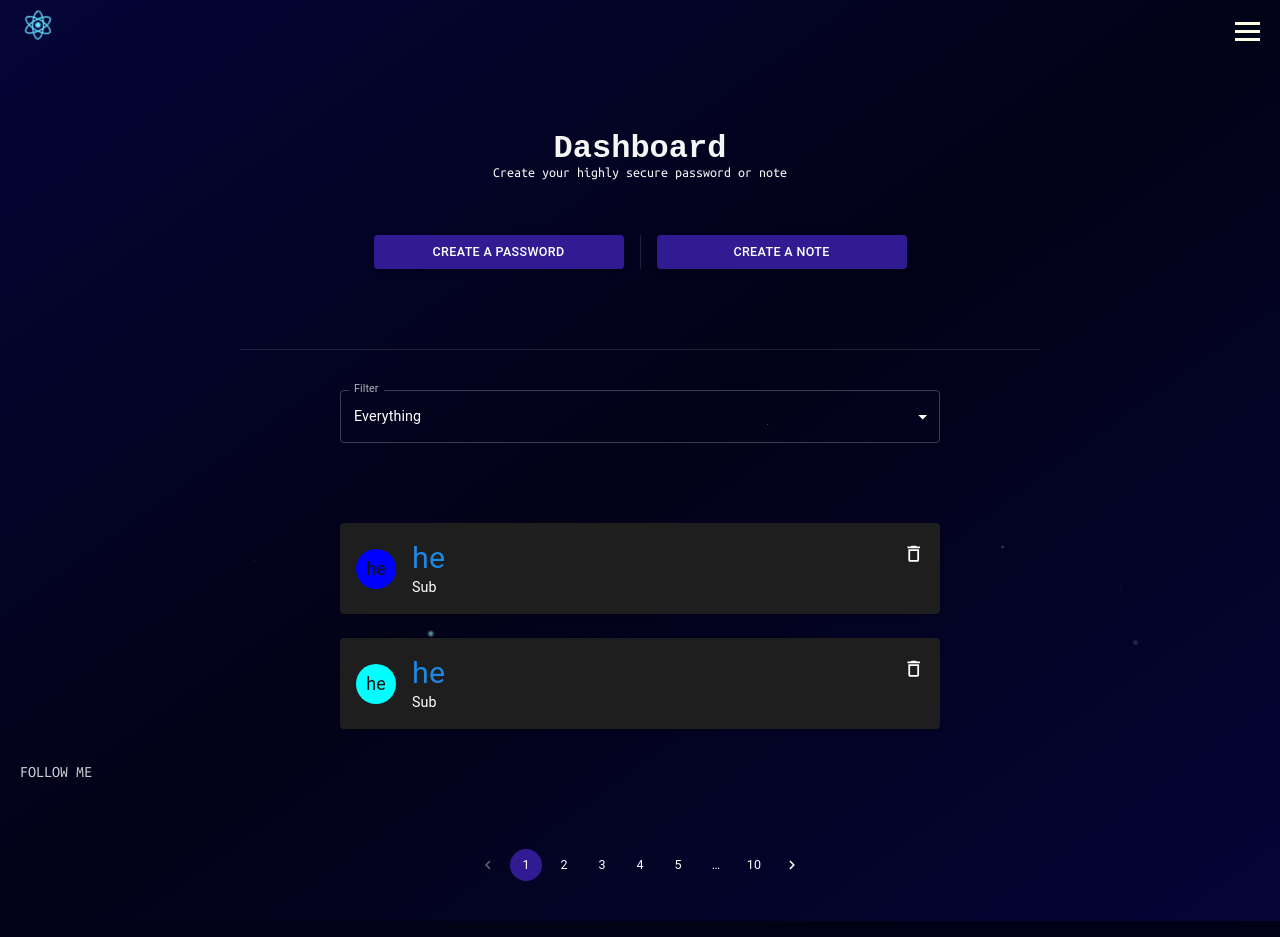
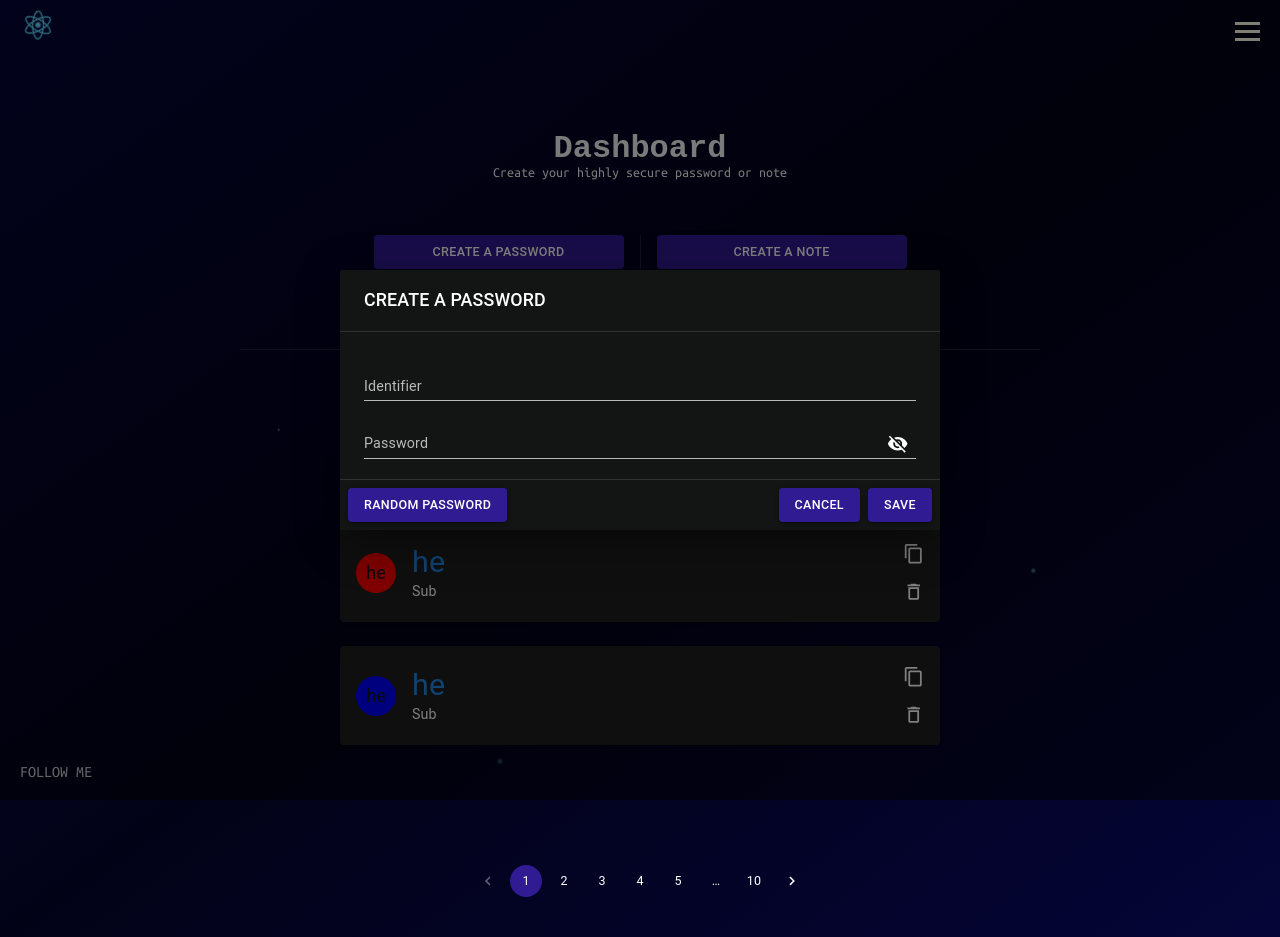
Before and after one commit to BitR13x/Quechall, a React (Create React App) app: page /dashboard in a window 1280 px wide. Both pictures are taken after a click on the button "CREATE A PASSWORD". Built offline with nearby package versions, Linux system fonts and the light colour scheme.

Commit message:
(front-end) dialog, copy icon

```diff
--- a/public/index.html
+++ b/public/index.html
@@ -7,7 +7,7 @@
     <meta name="theme-color" content="#000000" />
     <link rel="apple-touch-icon" href="%PUBLIC_URL%/logo192.png" />
     <link rel="manifest" href="%PUBLIC_URL%/manifest.json" />
-    <title>QueChall - Protect your data</title>
+    <title>QueChall - Protect Your Data</title>
   </head>
   <body>
     <noscript>You need to enable JavaScript to run this app.</noscript>
--- a/src/components/Dashboard.tsx
+++ b/src/components/Dashboard.tsx
@@ -1,9 +1,10 @@
 import NavbarComponent from "../components/header/navbar";
 import CirclesAnimation from "../components/animation/circles";
 import NotesCard from "../components/NotesCard";
+import DialogPass from "../components/DialogPass";
 import { Pagination, Container, Button,
     Divider, Stack, FormControl, InputLabel,
-    MenuItem, Select, Grid } from "@mui/material";
+    MenuItem, Select, Grid, Box } from "@mui/material";
 import VerticalNavbar from "./header/verticalnavbar";
 import "../scss/pages/dashboard.scss";
 import React, { useEffect, useState } from "react";
@@ -12,8 +13,19 @@ import axios from "axios";
 const Dashboard = () => {
     const [notes, setNotes] = useState([]);
     const [passwords, setPasswords] = useState([]);
+    const [open, setOpen] = React.useState(false);
     const [filter, setFilter] = useState("Everything");
 
+    const handleClickOpenDialog = () => {
+        setOpen(true);
+      };
+
+    const handleCloseDialog = (value: string) => {
+      setOpen(false);
+    };
+    //? use of modulo
+    //? const colorName = ["aqua", "blue", "green", "lime", "maroon", "navy", "olive",
+    //? "purple", "red", "silver", "teal", "white", "yellow"]
     // useEffect(() => {
     //     axios.post("/notes")
     //     axios.post("/passwords")
@@ -35,8 +47,18 @@ const Dashboard = () => {
                         <Stack direction="row" spacing={2}
                         divider={<Divider orientation="vertical" flexItem />}
                         alignItems="center" justifyContent="center">
-                            <Button sx={{ width: 250 }} variant="contained">Create a password</Button>
-                            <Button sx={{ width: 250 }} variant="contained">Create a note</Button>
+                            <Box>
+                                <Button sx={{ width: 250 }} onClick={handleClickOpenDialog} variant="contained">
+                                    Create a password
+                                </Button>
+                                <DialogPass
+                                  open={open}
+                                  handleClose={handleCloseDialog}
+                                />
+                            </Box>
+                            <Box>
+                                <Button sx={{ width: 250 }} variant="contained">Create a note</Button>
+                            </Box>
                         </Stack>
                     </Container>
                 </div>
@@ -65,10 +87,10 @@ const Dashboard = () => {
                     <div className="giveMeSpace">
                         <Grid container direction="column" justifyContent="center" alignItems="center" spacing={3}>
                             <Grid item >
-                                <NotesCard note={{ title: "he", subheader: "Sub", link: "/", id: 1 }} />
+                                <NotesCard note={{ title: "he", subheader: "Sub", link: "/", color: "red", id: 1 }} />
                             </Grid>
                             <Grid item >
-                                <NotesCard note={{ title: "he", subheader: "Sub", link: "/", id: 2 }} />
+                                <NotesCard note={{ title: "he", subheader: "Sub", link: "/", color: "blue", id: 2 }} />
                             </Grid>
                         </Grid>
                     </div>
--- /dev/null
+++ b/src/components/DialogPass.tsx
@@ -0,0 +1,85 @@
+import { Dialog, DialogTitle, DialogContent,
+    DialogContentText, TextField, DialogActions,
+     Button, InputAdornment, IconButton } from "@mui/material";
+import { VisibilityOff, Visibility } from "@mui/icons-material";
+import React, { useState } from "react";
+/* export interface SimpleDialogProps {
+    open: boolean;
+    selectedValue: string;
+    onClose: (value: string) => void;
+} */
+
+const DialogPass = ({ open, handleClose }) => {
+    const [showPassword, setShowPassword] = useState(false);
+    const [passValue, setPassValue] = useState("");
+    const handleClickShowPassword = () => setShowPassword(!showPassword);
+    const handleMouseDownPassword = () => setShowPassword(!showPassword);
+
+    let GenPasswdField = React.useRef<HTMLInputElement>();
+    const GenerateRandomPass = () => {
+        let chars = "ABCDEFGHIJKLMNOPQRSTUVWXYZabcdefghijklmnopqrstuvwxyz";
+        let numbers = "0123456789";
+        let symbols = "@#$%!?";
+        let everything = chars + numbers + symbols
+        let pwdLen = 24
+        let randomstring = Array(pwdLen).fill(everything).map((x) => { return x[Math.floor(Math.random() * x.length)] }).join('');
+
+        setPassValue(randomstring);
+    };
+
+    return (
+        <Dialog onClose={handleClose} open={open} fullWidth>
+            <div style={{ backgroundColor: "#131515"}}>
+                <DialogTitle>CREATE A PASSWORD</DialogTitle>
+                <DialogContent dividers>
+                    <DialogContentText>
+
+                    </DialogContentText>
+                    <TextField
+                        autoFocus
+                        margin="dense"
+                        id="name"
+                        label="Identifier"
+                        type="text"
+                        fullWidth
+                        variant="standard"
+                        color="secondary"
+                    />
+                    <TextField
+                        InputProps={{
+                            endAdornment: (
+                                <InputAdornment position="end">
+                                <IconButton
+                                  aria-label="toggle password visibility"
+                                  onClick={handleClickShowPassword}
+                                  onMouseDown={handleMouseDownPassword}
+                                >
+                                  {showPassword ? <Visibility /> : <VisibilityOff />}
+                                </IconButton>
+                              </InputAdornment>
+                            )
+                        }}
+                        value={passValue}
+                        onChange={(e) => setPassValue(e.target.value)}
+                        autoFocus
+                        margin="dense"
+                        id="name"
+                        label="Password"
+                        type={showPassword ? "text" :  "password"}
+                        fullWidth
+                        variant="standard"
+                        color="secondary"
+                    />
+                </DialogContent>
+                <DialogActions>
+                    <Button variant="contained" onClick={GenerateRandomPass}>Random Password</Button>
+                    <div style={{flex: "1 0 0"}} />
+                    <Button variant="contained" onClick={handleClose}>Cancel</Button>
+                    <Button variant="contained" onClick={handleClose}>Save</Button>
+                </DialogActions>
+            </div>
+        </Dialog>
+    );
+}
+
+export default DialogPass;
--- a/src/components/NotesCard.tsx
+++ b/src/components/NotesCard.tsx
@@ -1,18 +1,28 @@
-import { Card, CardHeader, IconButton, Avatar, Typography } from "@mui/material";
-import { DeleteOutlined } from "@mui/icons-material";
+import { Card, CardHeader, IconButton, Avatar, Typography, Box, Menu, MenuItem } from "@mui/material";
+import { DeleteOutlined, ContentCopy } from "@mui/icons-material";
 import { Link } from "react-router-dom";
 import React from "react";
 import axios from "axios";
 
 const NotesCard = ({ note }) => {
-    const colorName = ["aqua", "blue", "green", "lime", "maroon", "navy", "olive",
-    "purple", "red", "silver", "teal", "white", "yellow"]
-    let colorRandom = colorName[Math.floor(Math.random()*colorName.length)];
-
+    //? Menu
+    const [anchorEl, setAnchorEl] = React.useState<null | HTMLElement>(null);
+    const open = Boolean(anchorEl);
+    const handleClick = (event: React.MouseEvent<HTMLButtonElement>) => {
+      setAnchorEl(event.currentTarget);
+    };
+    const handleClose = () => {
+      setAnchorEl(null);
+    };
+    //? Delete
     const handleDelete = () => {
         axios.post("/delete/password" + note.id)
              .then(response => console.log(response))
-    }
+    };
+    const handleCopy = () => {
+
+    };
+
     return (
         <Card variant="elevation" sx={{width: 600}}>
             <CardHeader title={
@@ -26,12 +36,32 @@ const NotesCard = ({ note }) => {
             </Typography>
             }
             avatar={
-                <Avatar sx={{ bgcolor: colorRandom }} alt="Alias">{note.title.substring(0,2)}</Avatar>
+                <Avatar sx={{ bgcolor: note.color }} alt="Alias">{note.title.substring(0,2)}</Avatar>
             }
             action={
-                <IconButton onClick={handleDelete}>
-                    <DeleteOutlined />
-                </IconButton>
+                <Box>
+                    <Box>
+                        <IconButton onClick={handleClick}>
+                            <ContentCopy/>
+                        </IconButton>
+                        <Menu
+                          id="basic-menu"
+                          anchorEl={anchorEl}
+                          open={open}
+                          onClose={handleClose}
+                          MenuListProps={{
+                            'aria-labelledby': 'basic-button',
+                          }}
+                        >
+                          <MenuItem onClick={handleCopy}>Copy password</MenuItem>
+                          <MenuItem onClick={handleCopy}>Copy identifier</MenuItem>
+                        </Menu>
+                    </Box>
+
+                    <IconButton onClick={handleDelete}>
+                        <DeleteOutlined />
+                    </IconButton>
+                </Box>
             } />
         </Card>
     );
```
